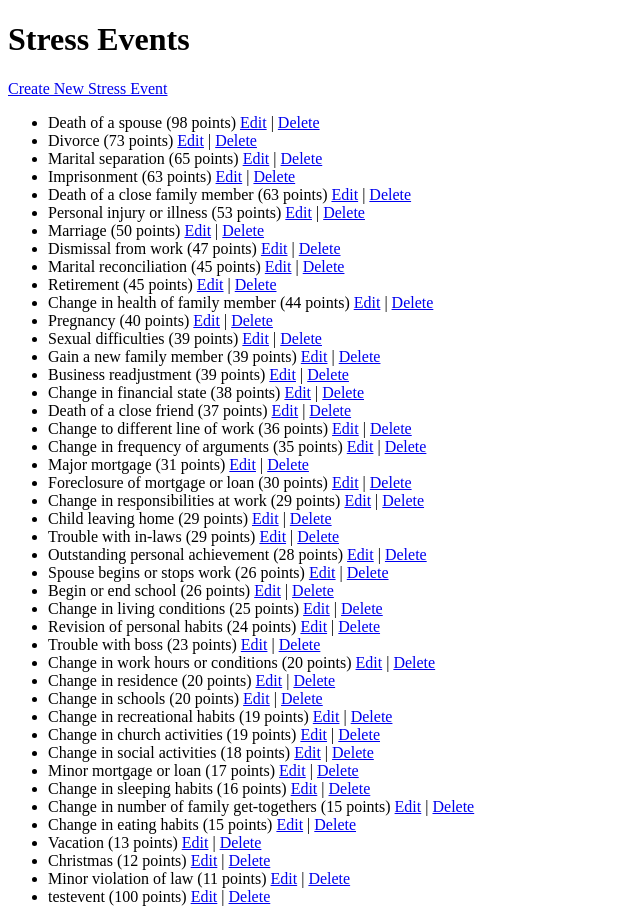
After one commit to owens-madison/cesizen, a Django app: page /administration/stress-events/ in a window 1280 px wide. The commit adds this page. Shown: the whole page, without its empty margins (0-640 px from the left). Run offline with Django 5.2, Linux system fonts and the light colour scheme; a user stored in the database is signed in; data comes from the database, SQL or seed files in the repository; both versions use the stored data as it was after the commit.

```diff
--- /dev/null
+++ b/cesizenapp/templates/stress_event_list.html
@@ -0,0 +1,20 @@
+<!DOCTYPE html>
+<html lang="en">
+<head>
+  <meta charset="UTF-8">
+  <title>Title</title>
+</head>
+<body>
+  <h1>Stress Events</h1>
+  <a href="{% url 'cesizenapp:stress_event_create' %}">Create New Stress Event</a>
+  <ul>
+    {% for event in events %}
+      <li>
+        {{ event.description }} ({{ event.score }} points)
+        <a href="{% url 'cesizenapp:stress_event_edit' event.id %}">Edit</a> |
+        <a href="{% url 'cesizenapp:stress_event_delete' event.id %}">Delete</a>
+      </li>
+    {% endfor %}
+  </ul>
+</body>
+</html>
--- a/cesizenapp/urls.py
+++ b/cesizenapp/urls.py
@@ -18,4 +18,13 @@ urlpatterns = [
     path('administration/users/<int:user_id>/edit/', views.admin_user_edit, name='admin_user_edit'),
     path('administration/users/<int:user_id>/delete/', views.admin_user_delete, name='admin_user_delete'),
     path('stress-quiz/', views.stress_quiz, name='stress_quiz'),
+    path('administration/stress-events/', views.stress_event_list, name='stress_event_list'),
+    path('administration/stress-events/create/', views.stress_event_edit, name='stress_event_create'),
+    path('administration/stress-events/<int:event_id>/edit/', views.stress_event_edit, name='stress_event_edit'),
+    path('administration/stress-events/<int:event_id>/delete/', views.stress_event_delete, name='stress_event_delete'),
+    path('administration/results/', views.results_list, name='results_list'),
+    path('administration/results/create/', views.results_edit, name='results_create'),
+    path('administration/results/<int:result_id>/edit/', views.results_edit, name='results_edit'),
+    path('administration/results/<int:result_id>/delete/', views.results_delete, name='results_delete'),
+    path('administration/stress-events/create/', views.stress_event_create, name='stress_event_create'),
 ]
--- a/cesizenapp/views.py
+++ b/cesizenapp/views.py
@@ -7,7 +7,7 @@ from django.contrib.auth.forms import PasswordChangeForm
 from django.contrib.auth.models import User
 from django.forms import formset_factory
 from django.shortcuts import render, redirect
-from .forms import CreateInformationForm, AccountForm, StressEventForm
+from .forms import CreateInformationForm, AccountForm, StressEventForm, ResultsForm
 from .models import Information, StressEvent, Results
 
 
@@ -206,11 +206,87 @@ def stress_quiz(request):
                 if form.cleaned_data.get('selected', False):
                     total_score += form.cleaned_data.get('score', 0)
 
+            # Find the matching Results entry
             result = Results.objects.filter(min_score__lte=total_score, max_score__gte=total_score).first()
             return render(request, 'stress_quiz_result.html', {'total_score': total_score, 'result': result})
 
     else:
+        # Initialize formset with StressEvent data
         initial_data = [{'description': se.description, 'score': se.score} for se in stress_events]
         formset = StressFormSet(initial=initial_data)
 
     return render(request, 'stress_quiz.html', {'formset': formset})
+
+@user_passes_test(admin_check)
+def stress_event_list(request):
+    events = StressEvent.objects.all()
+    return render(request, 'stress_event_list.html', {'events': events})
+
+@user_passes_test(admin_check)
+def stress_event_edit(request, event_id=None):
+    if event_id:
+        event = get_object_or_404(StressEvent, pk=event_id)
+    else:
+        event = None
+
+    if request.method == 'POST':
+        form = StressEventForm(request.POST, instance=event)
+        if form.is_valid():
+            form.save()
+            messages.success(request, "Stress event saved.")
+            return redirect('cesizenapp:stress_event_list')
+    else:
+        form = StressEventForm(instance=event)
+
+    return render(request, 'stress_event_form.html', {'form': form})
+
+def stress_event_create(request):
+    if request.method == 'POST':
+        form = StressEventForm(request.POST)
+        if form.is_valid():
+            form.save()
+            return redirect('stress_event_list')
+    else:
+        form = StressEventForm()
+    return render(request, 'stress_event_form.html', {'form': form})
+
+@user_passes_test(admin_check)
+def stress_event_delete(request, event_id):
+    event = get_object_or_404(StressEvent, pk=event_id)
+    if request.method == 'POST':
+        event.delete()
+        messages.success(request, "Stress event deleted.")
+        return redirect('cesizenapp:stress_event_list')
+    return render(request, 'stress_event_confirm_delete.html', {'event': event})
+
+@user_passes_test(admin_check)
+def results_list(request):
+    results = Results.objects.all().order_by('min_score')
+    return render(request, 'results_list.html', {'results': results})
+
+@user_passes_test(admin_check)
+def results_edit(request, result_id=None):
+    if result_id:
+        result = get_object_or_404(Results, pk=result_id)
+    else:
+        result = None
+
+    if request.method == 'POST':
+        form = ResultsForm(request.POST, instance=result)
+        if form.is_valid():
+            form.save()
+            messages.success(request, "Result saved.")
+            return redirect('cesizenapp:results_list')
+    else:
+        form = ResultsForm(instance=result)
+
+    return render(request, 'results_form.html', {'form': form})
+
+@user_passes_test(admin_check)
+def results_delete(request, result_id):
+    result = get_object_or_404(Results, pk=result_id)
+    if request.method == 'POST':
+        result.delete()
+        messages.success(request, "Result deleted.")
+        return redirect('cesizenapp:results_list')
+    return render(request, 'results_confirm_delete.html', {'result': result})
```
Also changed, not shown: cesizenapp/forms.py (+10 -4 lines), cesizenapp/templates/navigationMenu.html (+7 -1 lines), cesizenapp/templates/results_confirm_delete.html (added, +16 -0 lines), cesizenapp/templates/results_form.html (added, +16 -0 lines), cesizenapp/templates/results_list.html (added, +21 -0 lines), cesizenapp/templates/stress_event_confirm_delete.html (added, +16 -0 lines), cesizenapp/templates/stress_event_form.html (added, +16 -0 lines), cesizenapp/templates/stress_quiz.html (+2 -5 lines), db.sqlite3.
